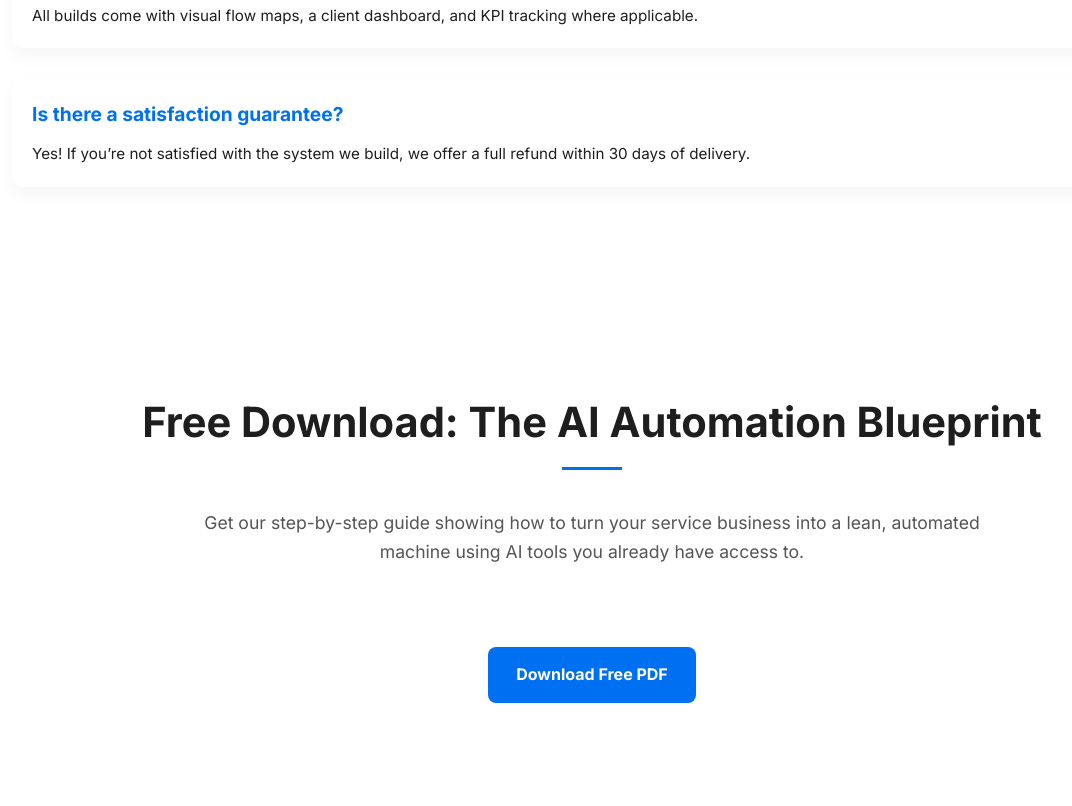
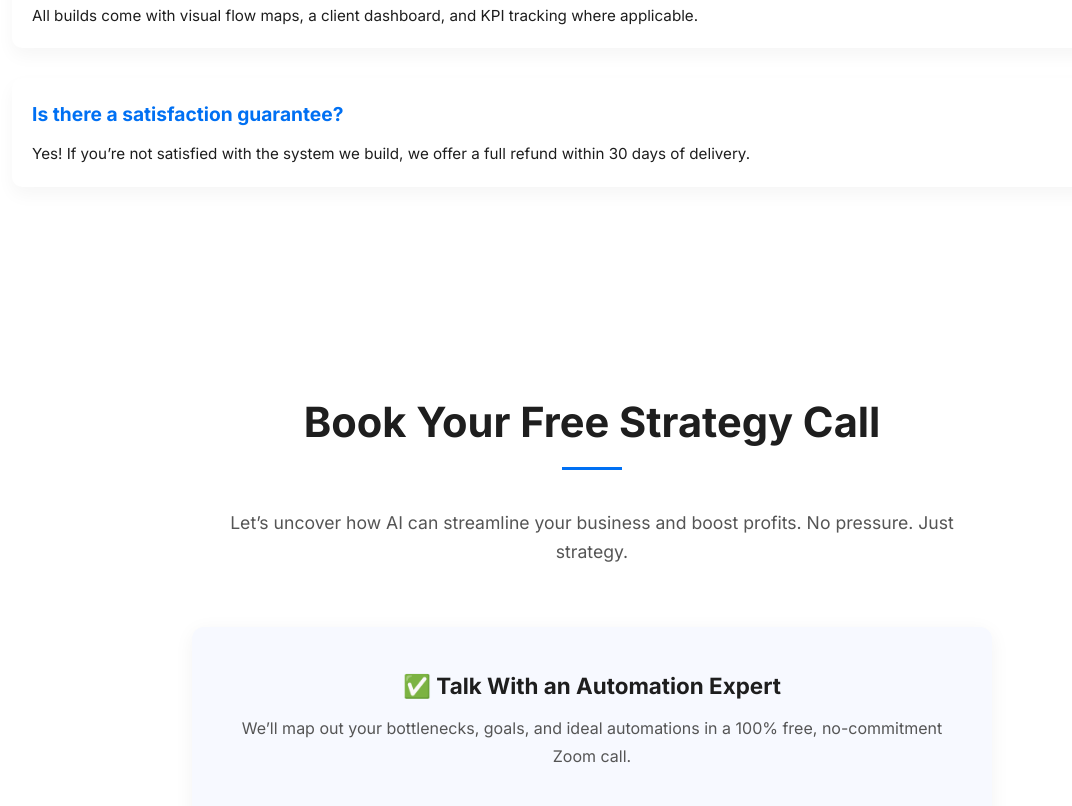
Before and after one commit to Peter-FPV/YazfulAI, a plain HTML site: page index.html in a window 1280 px wide. Shown: the part 10606-11412 px from the top of the page, without its empty margins (48-1120 px from the left). Drawn offline with nearby package versions, Linux system fonts and the light colour scheme; grey boxes are pictures that could not be loaded.

Commit message:
Update index.html

```diff
--- a/index.html
+++ b/index.html
@@ -854,7 +854,7 @@
   <h2 class="section-title">About Yazful</h2>
   <p class="section-subtitle">Built for founders. Powered by AI. Focused on outcomes.</p>
   <div style="max-width: 800px; margin: auto; font-size: 1.1rem; color: #444; line-height: 1.8;">
-    <p>Yazful was founded by Peter Vurgy, a seasoned automation strategist and tech entrepreneur who spent the last decade building systems for real businesses. After working with both startups and enterprise-level teams, Peter launched Yazful to make AI and automation simple, accessible, and wildly effective for entrepreneurs and service providers alike.</p>
+    <p>Yazful was founded by Peter V, a seasoned automation strategist and tech entrepreneur who spent the last decade building systems for real businesses. After working with both startups and enterprise-level teams, Peter launched Yazful to make AI and automation simple, accessible, and wildly effective for entrepreneurs and service providers alike.</p>
     <p>We’re obsessed with ROI. Every automation we build is designed to either:</p>
     <ul style="margin-left: 20px; padding-top: 10px;">
       <li>✓ Save time (internal ops)</li>
@@ -925,14 +925,6 @@
   </div>
 </section>
 
-<!-- Lead Magnet Section -->
-<section class="section" id="free-guide">
-  <h2 class="section-title">Free Download: The AI Automation Blueprint</h2>
-  <p class="section-subtitle">Get our step-by-step guide showing how to turn your service business into a lean, automated machine using AI tools you already have access to.</p>
-  <div style="text-align: center;">
-    <a href="https://example.com/ai-blueprint.pdf" style="background: #0070f3; color: white; padding: 14px 28px; border-radius: 8px; font-weight: bold; display: inline-block; margin-top: 20px;">Download Free PDF</a>
-  </div>
-</section>
 
 <!-- Contact Section -->
 <section class="section" id="contact">
```
